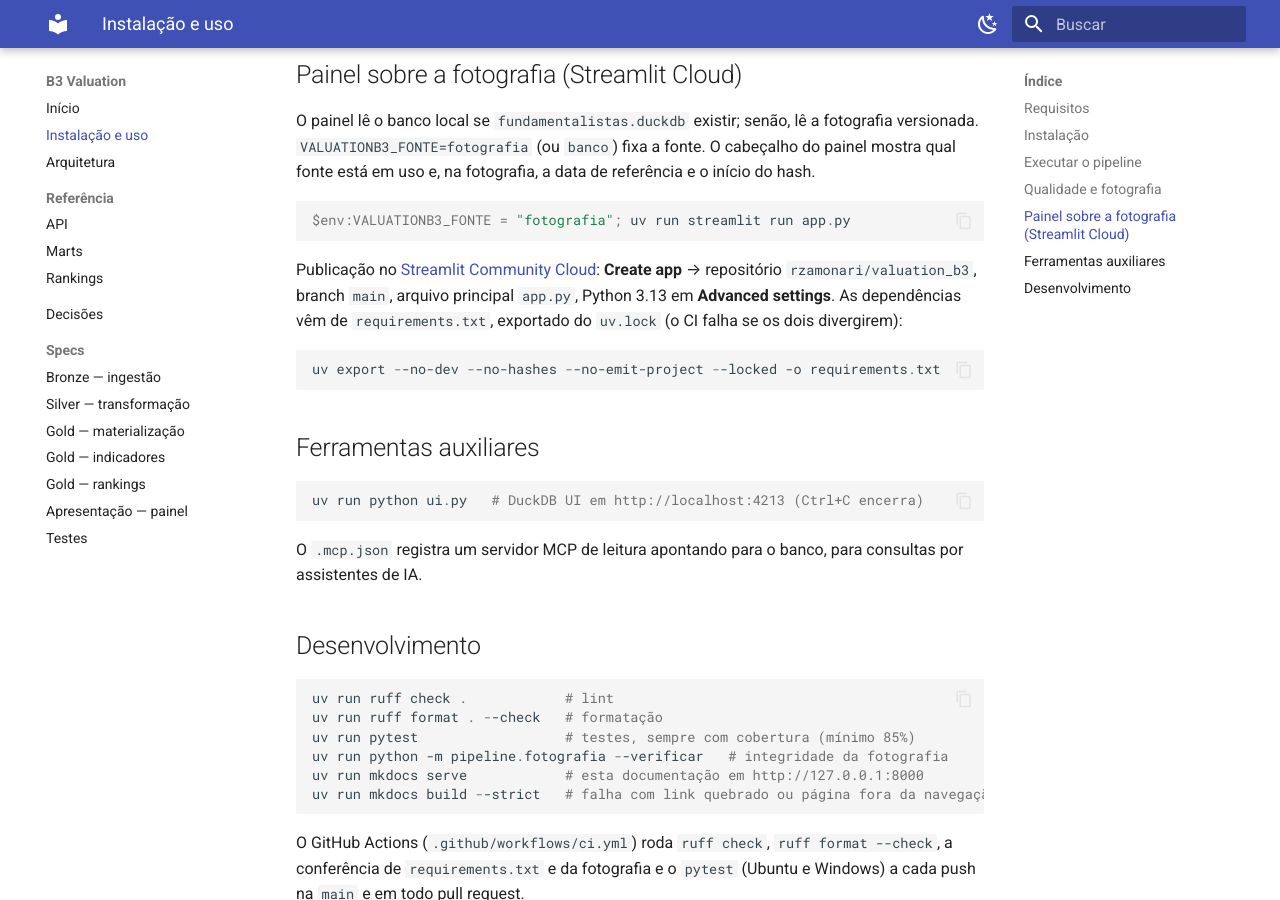
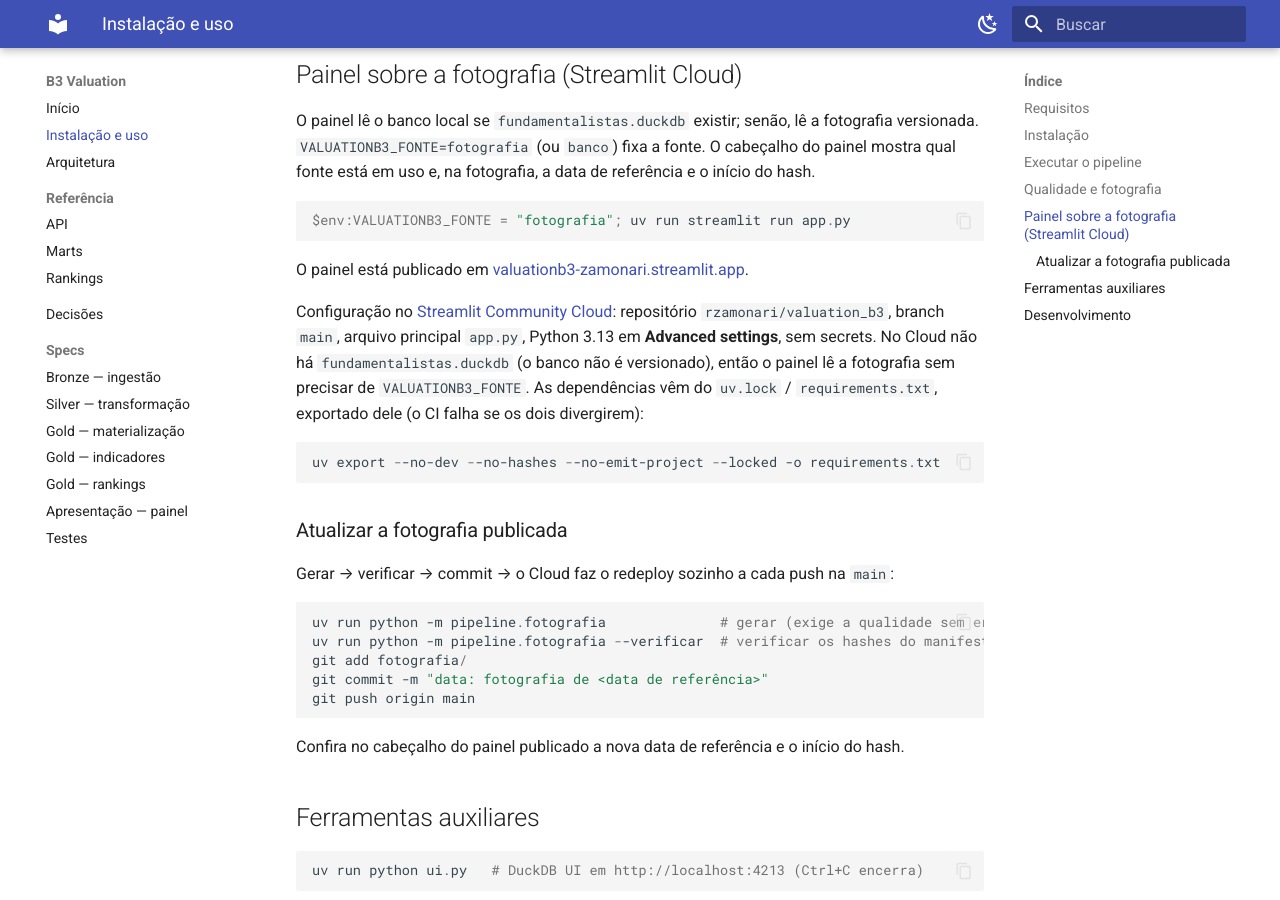
Before and after one commit to rzamonari/valuation_b3, an MkDocs documentation site: the page built from docs/uso.md, in a window 1280 px wide and 900 px high, scrolled down 1474 px. Built offline with MkDocs 1.6.1 and Material for MkDocs 9.7.7, drawn with Linux system fonts in a browser that asks for light colours.

Commit message:
docs: painel publicado no Streamlit Cloud e fluxo de atualização da fotografia
Badge Open in Streamlit e seção Acessos no README; docs/uso.md com a URL, a
configuração do Cloud e o fluxo gerar → verificar → commit → redeploy.

Co-Authored-By: Claude Opus 5.5 <noreply@anthropic.com>

````diff
--- a/docs/uso.md
+++ b/docs/uso.md
@@ -70,14 +70,32 @@ está em uso e, na fotografia, a data de referência e o início do hash.
 $env:VALUATIONB3_FONTE = "fotografia"; uv run streamlit run app.py
 ```
 
-Publicação no [Streamlit Community Cloud](https://share.streamlit.io): **Create app** → repositório
+O painel está publicado em
+[valuationb3-zamonari.streamlit.app](https://valuationb3-zamonari.streamlit.app/).
+
+Configuração no [Streamlit Community Cloud](https://share.streamlit.io): repositório
 `rzamonari/valuation_b3`, branch `main`, arquivo principal `app.py`, Python 3.13 em
-**Advanced settings**. As dependências vêm de `requirements.txt`, exportado do `uv.lock`
-(o CI falha se os dois divergirem):
+**Advanced settings**, sem secrets. No Cloud não há `fundamentalistas.duckdb` (o banco não é
+versionado), então o painel lê a fotografia sem precisar de `VALUATIONB3_FONTE`. As dependências
+vêm do `uv.lock` / `requirements.txt`, exportado dele (o CI falha se os dois divergirem):
 
 ```powershell
 uv export --no-dev --no-hashes --no-emit-project --locked -o requirements.txt
 ```
+
+### Atualizar a fotografia publicada
+
+Gerar → verificar → commit → o Cloud faz o redeploy sozinho a cada push na `main`:
+
+```powershell
+uv run python -m pipeline.fotografia              # gerar (exige a qualidade sem erros)
+uv run python -m pipeline.fotografia --verificar  # verificar os hashes do manifesto
+git add fotografia/
+git commit -m "data: fotografia de <data de referência>"
+git push origin main
+```
+
+Confira no cabeçalho do painel publicado a nova data de referência e o início do hash.
 
 ## Ferramentas auxiliares
 
````
Also changed, not shown: README.md (+34 -9 lines).
